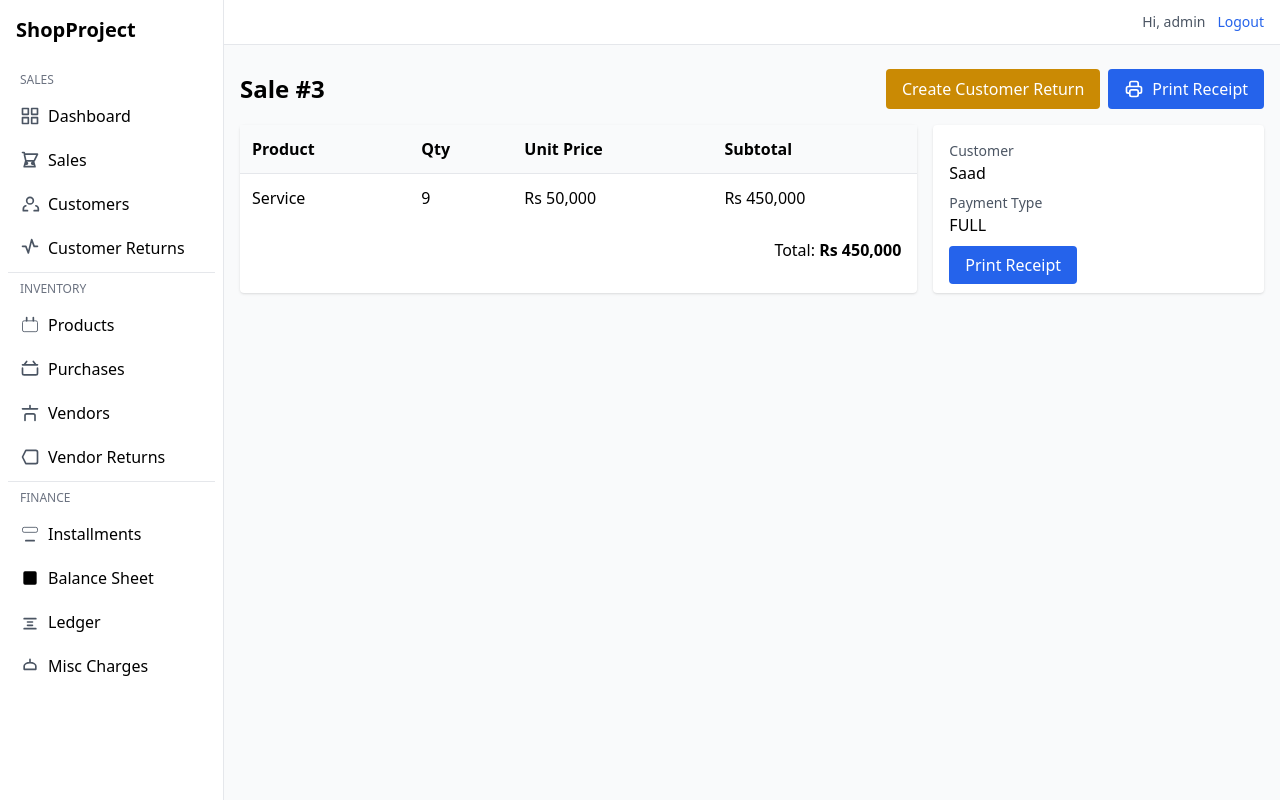
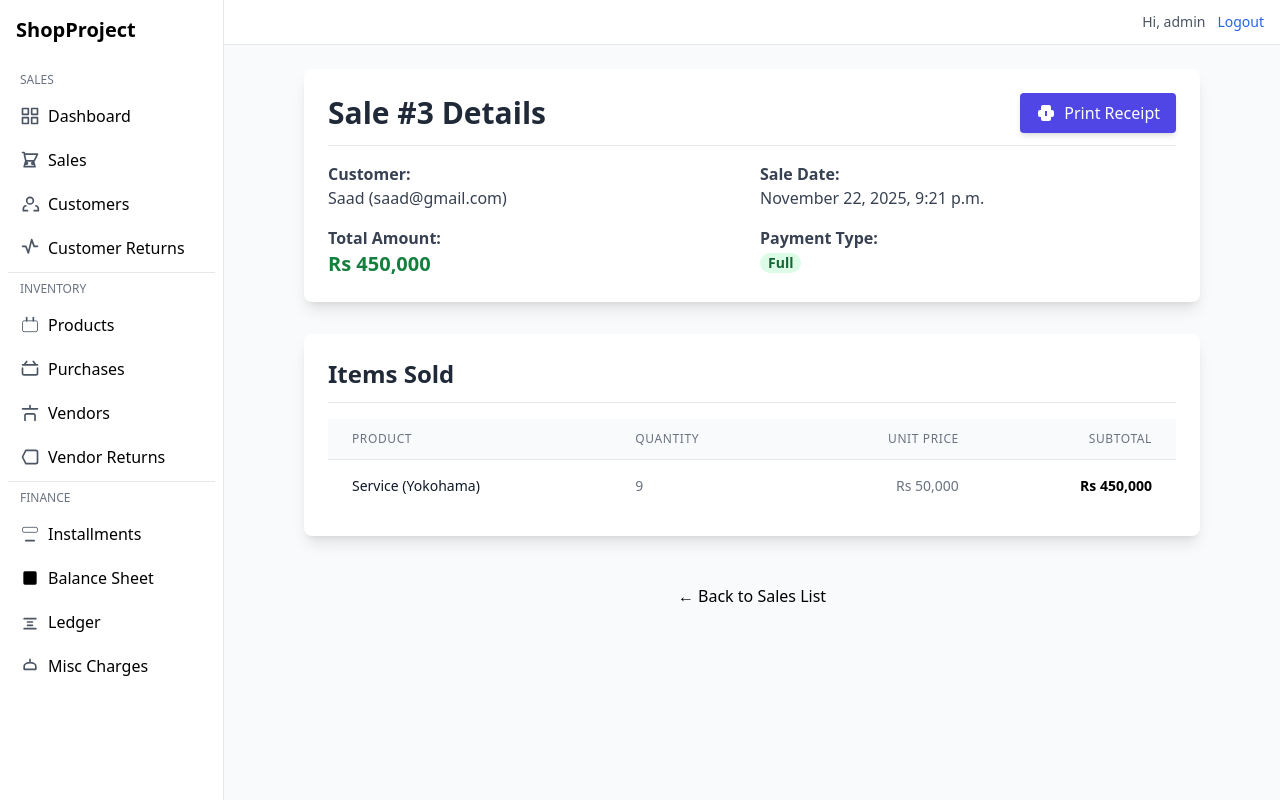
Before and after one commit to ahmadfaraz2/POS-prime-tyresV2, a Django app: page /sales/3/ in a window 1280 px wide. Run offline with Django 5.2, Linux system fonts and the light colour scheme; a user stored in the database is signed in; data comes from the database, SQL or seed files in the repository; parts of the project's set-up code (start-up, migrations or seed data) failed here and were passed over; some libraries are stand-ins or nearby versions.

Commit message:
Sales: redesign sale detail with Tailwind layout, installment history and print link

```diff
--- a/sales/templates/sales/sale_detail.html
+++ b/sales/templates/sales/sale_detail.html
@@ -1,84 +1,97 @@
 {% extends 'base.html' %}
-{% load form_tags %}
-{% block title %}Sale {{ sale.id }}{% endblock %}
+{% load humanize %}
+{% block title %}Sale #{{ sale.id }} Details{% endblock %}
 {% block content %}
-<div class="flex items-center justify-between mb-4">
-  <h1 class="text-2xl font-semibold">Sale #{{ sale.id }}</h1>
-  <div class="flex items-center gap-2">
-    <a href="{% url 'returns:customer_return_create' %}?from_sale={{ sale.id }}" class="bg-yellow-600 hover:bg-yellow-700 text-white px-4 py-2 rounded">Create Customer Return</a>
-    <a href="{% url 'sales:receipt_print' sale.id %}" target="_blank" class="bg-blue-600 hover:bg-blue-700 text-white px-4 py-2 rounded flex items-center gap-2">
-    <svg class="w-5 h-5" fill="none" stroke="currentColor" viewBox="0 0 24 24">
-      <path stroke-linecap="round" stroke-linejoin="round" stroke-width="2" d="M17 17h2a2 2 0 002-2v-4a2 2 0 00-2-2H5a2 2 0 00-2 2v4a2 2 0 002 2h2m2 4h6a2 2 0 002-2v-4a2 2 0 00-2-2H9a2 2 0 00-2 2v4a2 2 0 002 2zm8-12V5a2 2 0 00-2-2H9a2 2 0 00-2 2v4h10z"></path>
-    </svg>
-    Print Receipt
+<div class="max-w-4xl mx-auto space-y-8">
+    <div class="bg-white p-6 rounded-lg shadow-lg">
+        <div class="flex justify-between items-center border-b pb-3 mb-4">
+    <h1 class="text-3xl font-bold text-gray-800">Sale #{{ sale.id }} Details</h1>
+    <a href="{% url 'sales:receipt_print' sale.pk %}" target="_blank" class="bg-indigo-600 hover:bg-indigo-700 text-white font-medium py-2 px-4 rounded transition duration-150 shadow-md flex items-center space-x-2">
+        <svg class="w-5 h-5" fill="currentColor" viewBox="0 0 20 20" xmlns="http://www.w3.org/2000/svg"><path fill-rule="evenodd" d="M5 4v3H4a2 2 0 00-2 2v3a2 2 0 002 2h1v2a2 2 0 002 2h6a2 2 0 002-2v-2h1a2 2 0 002-2V9a2 2 0 00-2-2h-1V4a2 2 0 00-2-2H7a2 2 0 00-2 2zm4 9V8h2v5h-2z" clip-rule="evenodd"></path></svg>
+        <span>Print Receipt</span>
     </a>
 </div>
+
+        <div class="grid grid-cols-1 md:grid-cols-2 gap-4 text-gray-700">
+            <div>
+                <p class="font-semibold">Customer:</p>
+                <p>{{ sale.customer.name }} ({{ sale.customer.email }})</p>
             </div>
-<div class="grid grid-cols-1 md:grid-cols-3 gap-4">
-  <div class="md:col-span-2 bg-white rounded shadow">
-    <table class="w-full">
+            <div>
+                <p class="font-semibold">Sale Date:</p>
+                <p>{{ sale.date|date:"F j, Y, g:i a" }}</p>
+            </div>
+            <div>
+                <p class="font-semibold">Total Amount:</p>
+                <p class="text-green-700 font-bold text-xl">Rs {{ sale.total_amount|floatformat:0|intcomma }}</p>
+            </div>
+            <div>
+                <p class="font-semibold">Payment Type:</p>
+                <p>
+                    <span class="px-2 inline-flex text-sm leading-5 font-semibold rounded-full
+                        {% if sale.payment_type == 'FULL' %}bg-green-100 text-green-800{% else %}bg-orange-100 text-orange-800{% endif %}">
+                        {{ sale.get_payment_type_display }}
+                    </span>
+                </p>
+            </div>
+        </div>
+    </div>
+
+    <div class="bg-white p-6 rounded-lg shadow-lg">
+        <h2 class="text-2xl font-semibold text-gray-800 border-b pb-3 mb-4">Items Sold</h2>
+        <table class="min-w-full divide-y divide-gray-200">
             <thead class="bg-gray-50">
                 <tr>
-          <th class="text-left p-3">Product</th>
-          <th class="text-left p-3">Qty</th>
-          <th class="text-left p-3">Unit Price</th>
-          <th class="text-left p-3">Subtotal</th>
+                    <th class="px-6 py-3 text-left text-xs font-medium text-gray-500 uppercase tracking-wider">Product</th>
+                    <th class="px-6 py-3 text-left text-xs font-medium text-gray-500 uppercase tracking-wider">Quantity</th>
+                    <th class="px-6 py-3 text-right text-xs font-medium text-gray-500 uppercase tracking-wider">Unit Price</th>
+                    <th class="px-6 py-3 text-right text-xs font-medium text-gray-500 uppercase tracking-wider">Subtotal</th>
                 </tr>
             </thead>
-      <tbody>
+            <tbody class="bg-white divide-y divide-gray-200">
                 {% for item in sale.items.all %}
-        <tr class="border-t">
-          <td class="p-3">{{ item.product.name }}</td>
-          <td class="p-3">{{ item.quantity }}</td>
-          <td class="p-3">Rs {{ item.unit_price|currency }}</td>
-          <td class="p-3">Rs {{ item.subtotal|currency }}</td>
+                <tr>
+                    <td class="px-6 py-4 whitespace-nowrap text-sm font-medium text-gray-900">{{ item.product.name }} ({{ item.product.brand }})</td>
+                    <td class="px-6 py-4 whitespace-nowrap text-sm text-gray-500">{{ item.quantity }}</td>
+                    <td class="px-6 py-4 whitespace-nowrap text-sm text-gray-500 text-right">Rs {{ item.unit_price|floatformat:0|intcomma }}</td>
+                    <td class="px-6 py-4 whitespace-nowrap text-sm font-semibold text-right">Rs {{ item.subtotal|floatformat:0|intcomma }}</td>
                 </tr>
                 {% endfor %}
             </tbody>
         </table>
-    <div class="p-4 text-right">Total: <strong>Rs {{ sale.total_amount|currency }}</strong></div>
-  </div>
-  <div>
-    <div class="bg-white rounded shadow p-4">
-      <div class="text-sm text-gray-600">Customer</div>
-      <div class="font-medium">{{ sale.customer.name }}</div>
-      <div class="text-sm text-gray-600 mt-2">Payment Type</div>
-      <div class="font-medium">{{ sale.payment_type }}</div>
-      <div class="mt-4">
-        <a href="{% url 'sales:receipt' sale.id %}" class="bg-blue-600 text-white px-4 py-2 rounded">Print Receipt</a>
-      </div>
     </div>
 
-    {% if plan %}
-    <div class="bg-white rounded shadow p-4 mt-4">
-      <h2 class="font-semibold mb-2">Installment Plan</h2>
-      <div class="mb-2">
-        <span class="inline-block px-3 py-1 rounded text-sm {% if plan.status == 'PAID' %}bg-green-100 text-green-800{% else %}bg-yellow-100 text-yellow-800{% endif %}">
-          {{ plan.get_status_display }}
-        </span>
+    {% if sale.payment_type == 'INSTALLMENT' and sale.installment_plan %}
+    {% with plan=sale.installment_plan %}
+    <div class="bg-white p-6 rounded-lg shadow-lg border-2 border-orange-200">
+        <div class="flex justify-between items-center border-b pb-3 mb-4">
+            <h2 class="text-2xl font-semibold text-orange-700">Installment Plan</h2>
+            {% if plan.status != 'PAID' %}
+            <a href="{% url 'sales:installment_payment_create' plan.pk %}" class="bg-orange-600 hover:bg-orange-700 text-white font-medium py-2 px-4 rounded transition duration-150 shadow-md">
+                Record Payment
+            </a>
+            {% endif %}
         </div>
-      <div class="mt-2">Total due: <strong>Rs {{ sale.total_amount|currency }}</strong></div>
-      <div class="mt-2">Total paid: <strong>Rs {{ total_paid|currency }}</strong></div>
-      <div class="mt-2">Outstanding: <strong>Rs {{ outstanding|currency }}</strong></div>
-      <h3 class="mt-3 font-medium">Payments</h3>
-      <ul class="list-disc list-inside text-sm">
-        {% for p in payments %}
-          <li>{{ p.payment_date }} — Rs {{ p.amount_paid|currency }}</li>
+
+        {% include 'sales/_installment_summary.html' with plan=plan %}
+
+        <h3 class="text-xl font-semibold text-gray-700 mt-6 mb-3 border-t pt-4">Payment History</h3>
+        <ul class="space-y-2">
+            {% for payment in plan.payments.all %}
+            <li class="flex justify-between items-center text-sm p-2 border rounded-md">
+                <span class="text-gray-700">{{ payment.payment_date|date:"Y-m-d" }}</span>
+                <span class="font-medium text-green-600">Rs {{ payment.amount_paid|floatformat:2 }}</span>
+            </li>
             {% empty %}
-          <li>No payments yet</li>
+            <li class="text-sm text-gray-500">No payments recorded yet.</li>
             {% endfor %}
         </ul>
-      {% if plan.status != 'PAID' %}
-      <form method="post" action="{% url 'sales:installment_payment_create' plan.id %}" class="mt-3 flex gap-2">
-        {% csrf_token %}
-        <input name="amount" type="number" step="0.01" class="border rounded px-3 py-2" placeholder="Amount" />
-        <button class="bg-green-600 text-white px-4 py-2 rounded">Record Payment</button>
-      </form>
-      {% else %}
-      <div class="mt-3 text-sm text-green-600">✓ All installments paid</div>
+    </div>
+    {% endwith %}
     {% endif %}
-    </div>
-    {% endif %}
+
+    <div class="text-center pt-4">
+        <a href="{% url 'sales:sale_list' %}" class="text-primary-blue hover:text-blue-800">← Back to Sales List</a>
     </div>
 </div>
 {% endblock %}
```
Lines whose indentation alone changed are shown as unchanged.
